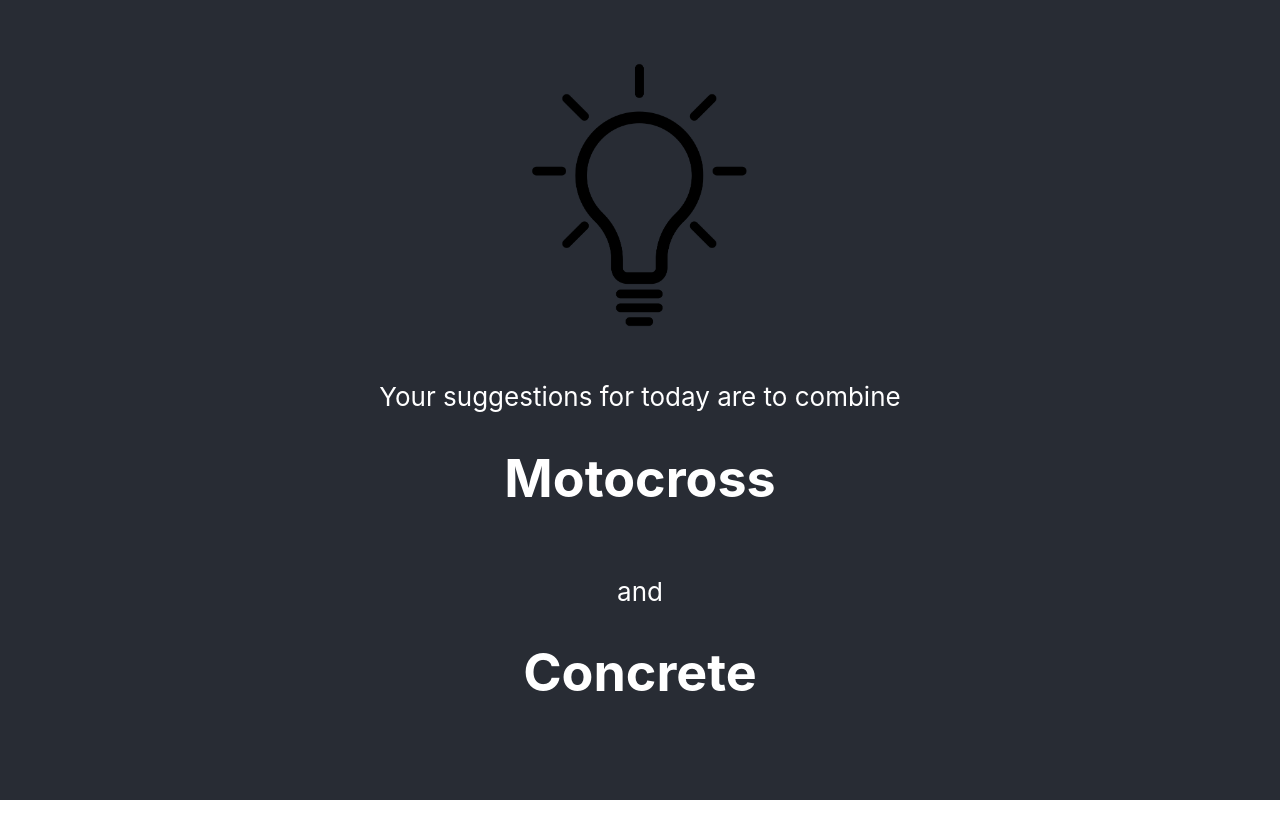
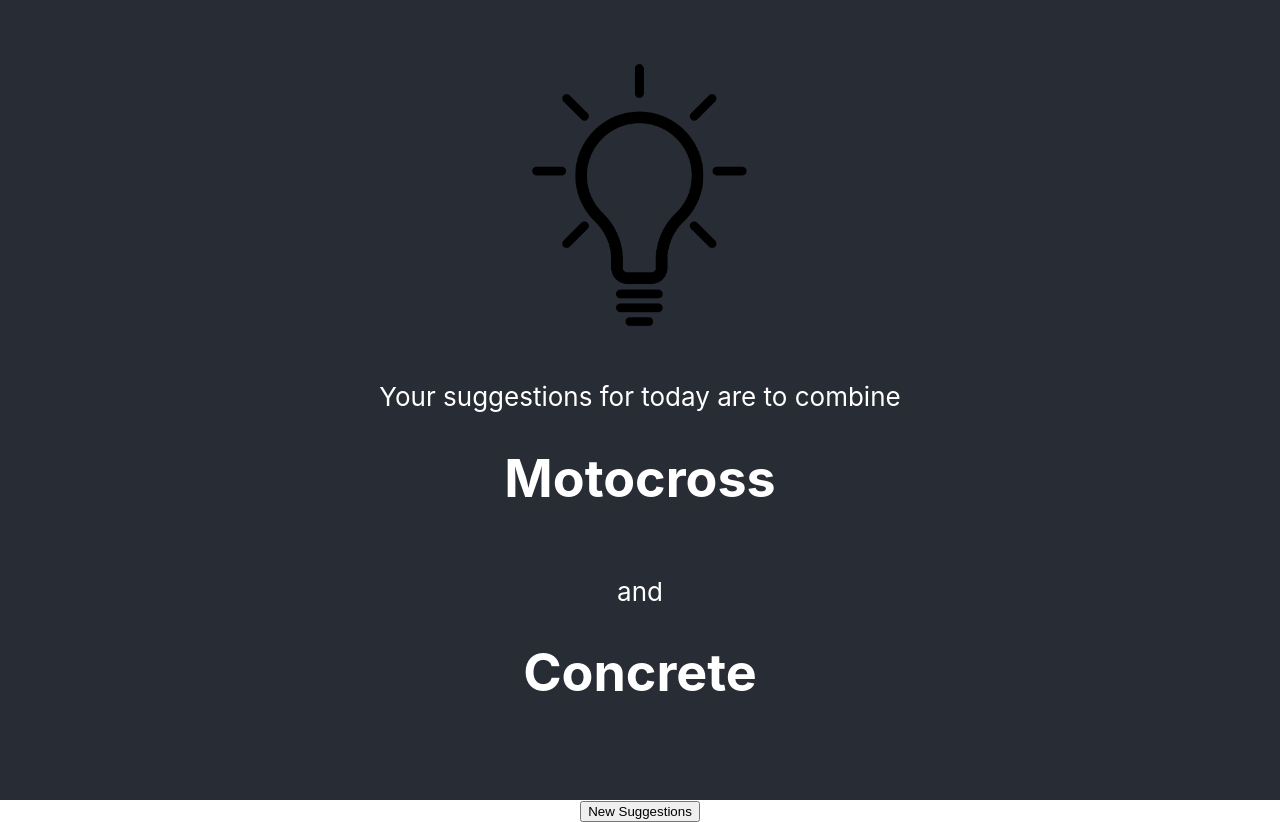
Before and after one commit to leeroywking/ideagen, a React (Create React App) app: page / in a window 1280 px wide. Before the commit the page ends 800 px from the top, so only its background shows below. Built offline with nearby package versions, Linux system fonts and the light colour scheme.

Commit message:
added refresh button

```diff
--- a/src/App.js
+++ b/src/App.js
@@ -3,6 +3,9 @@ import logo from './lightbright.png';
 import './App.css';
 import Pair from './resources/list.js'
 
+function refreshPage(){
+  window.location.reload();
+}
 
 function App() {
   return (
@@ -14,6 +17,7 @@ function App() {
         <Pair />
         </p>
       </header>
+      <button onClick={()=> refreshPage()}>New Suggestions</button>
     </div>
   );
 }
```
Also changed, not shown: 12 other files (tests, documents, lock files or other folders).
